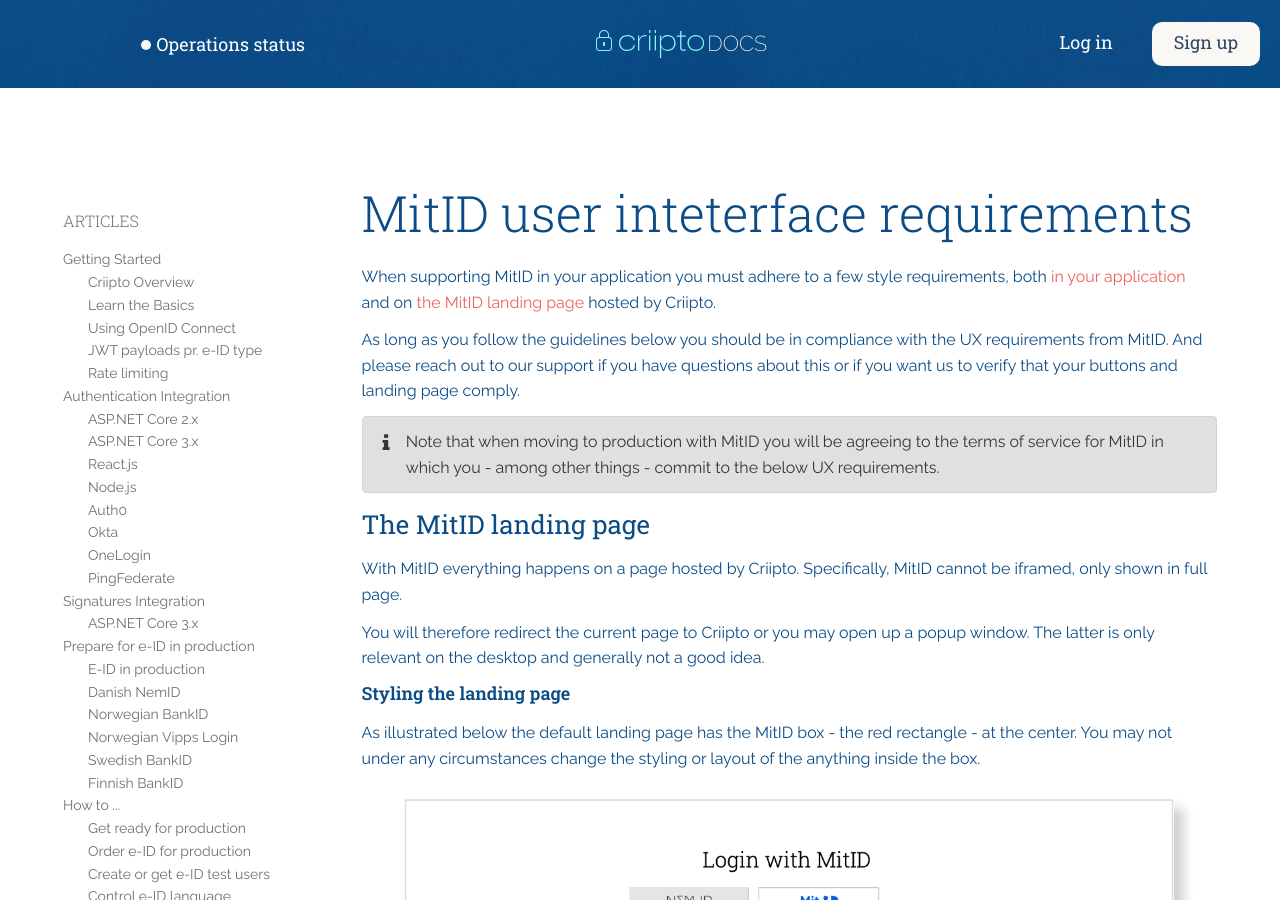
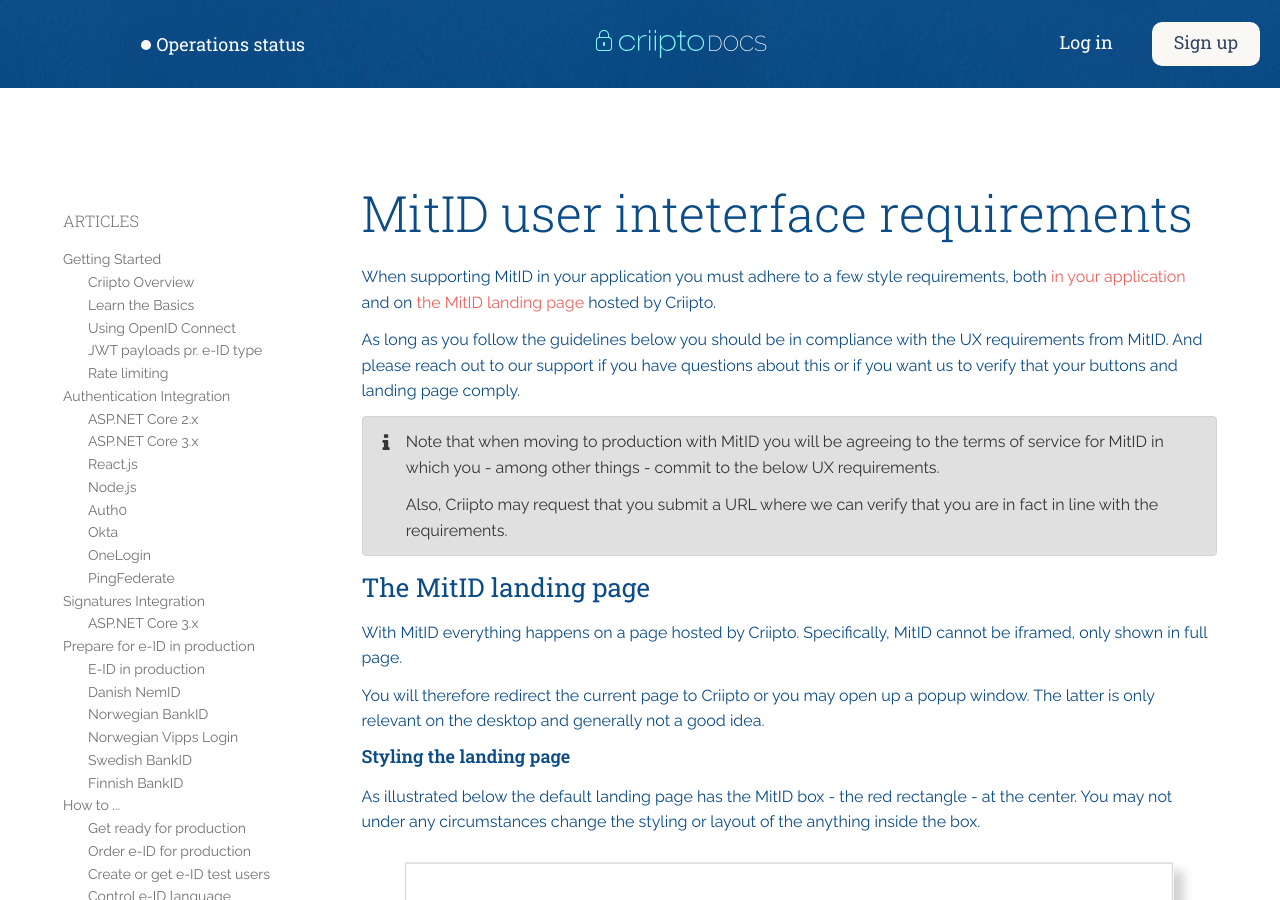
Before and after one commit to criipto/docs-old, a Jekyll site: the page built from eid-specifics/mitid-ux-reqs.md, in a window 1280 px wide and 900 px high. Built offline with Jekyll 4.4.1, drawn with Linux system fonts in a browser that asks for light colours; some web fonts are replaced.

Commit message:
Small updates

```diff
--- a/eid-specifics/mitid-ux-reqs.md
+++ b/eid-specifics/mitid-ux-reqs.md
@@ -14,6 +14,8 @@
 {% iconnote info %}
 
 Note that when moving to production with MitID you will be agreeing to the terms of service for MitID in which you - among other things - commit to the below UX requirements.
+
+Also, Criipto may request that you submit a URL where we can verify that you are in fact in line with the requirements.
 
 {% endiconnote %}
 
```
Also changed, not shown: getting-started/oidc-intro.md (+0 -2 lines).
